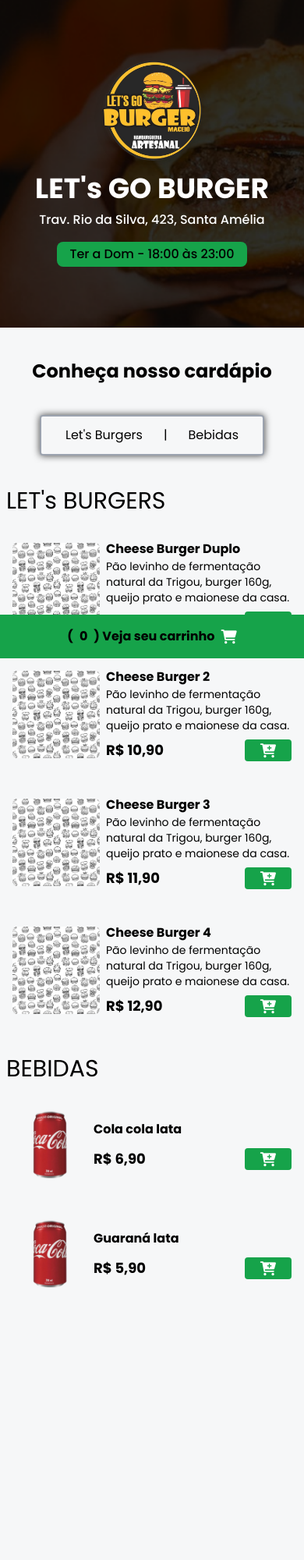
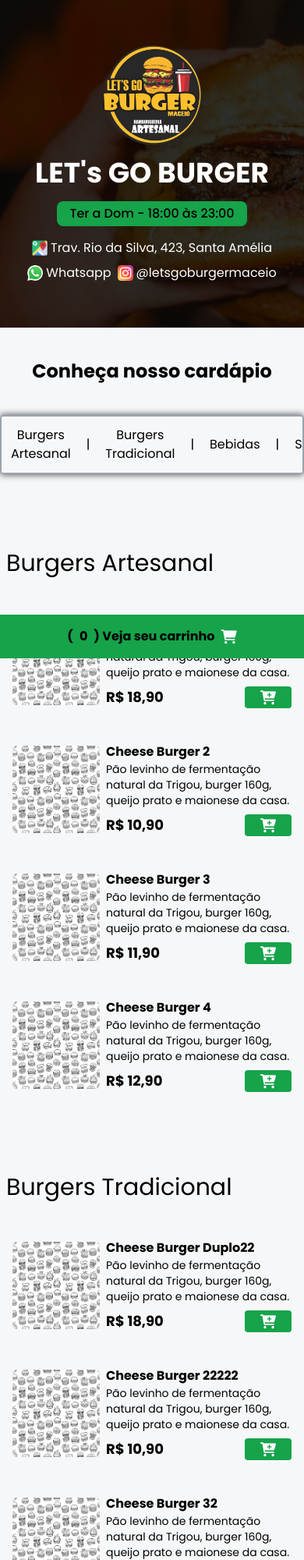
Before and after one commit to JcSouzaa01/CardapioOnline, a website: page index.html in a window 390 px wide. Shown: the top 2000 px of the page at 78% size. Before the commit the page ends 1776 px from the top, so only its background shows below. Drawn offline with nearby package versions, Linux system fonts and the light colour scheme.

Commit message:
página: Mudança geral
- Header: Adicionado links para endereço, whatsapp, instagram.
- Navegação: Ajustes e organização.
- Carrinho: Ajustado para receber muitos pedidos.
- Scripts: dupliquei para fazer exemplos.

```diff
--- a/index.html
+++ b/index.html
@@ -18,24 +18,30 @@
     <link rel="icon" href="./img/logo.png">
     <title>Let's Go Burger</title>
 </head>
-<body>
+<body id="body">
     <!-- HEADER -->
     <header class="w-full h-[420px] bg-home bg-cover bg-center">
         <div class="w-full h-full flex flex-col justify-center items-center">
+
             <img src="./img/logo.png" alt="Logo lets"
             class="w-32 h-32 rounded-full shadow-lg hover:scale-110 duration-200">
-            <h1 class="text-4xl mt-4 mb-2 font-bold text-white">
+            <h1 class="text-4xl mt-4 mb-4 font-bold text-white">
                 LET's GO BURGER
             </h1>
 
-            <ul class="">
-                <a class="text-white font-medium"
+            <div class="bg-green-600 px-4 py-1 rounded-lg" id="date-span">
+                <span class="font-medium">Ter a Dom - 18:00 às 23:00</span>
+            </div>
+
+            <ul class="mt-4">
+                <a class="flex gap-1 justify-center items-center text-white"
                     href="https://www.google.com/maps/place/R.+Gilberto+Vieira+Leite,+423+-+Tabuleiro+do+Martins,+Maceió+-+AL,+57060-175/@-9.5981522,-35.7691366,17z/data=!3m1!4b1!4m6!3m5!1s0x70148e9990ec9cd:0x585376631de4e2ce!8m2!3d-9.5981522!4d-35.7691366!16s%2Fg%2F11hb6st2lc?entry=ttu">
-                    Trav. Rio da Silva, 423, Santa Amélia</a>
+                    <img class="w-5 h-5" src="./img/google-maps.png" alt="maps"> Trav. Rio da Silva, 423, Santa Amélia</a>
             </ul>
 
-            <div class="bg-green-600 px-4 py-1 rounded-lg mt-4" id="date-span">
-                <span class="font-medium">Ter a Dom - 18:00 às 23:00</span>
+            <div class="flex gap-2 mt-2 md:gap-4">
+                <a class="flex gap-1 justify-center items-center  text-white" href="https://wa.me/82999211763"> <img src="./img/whatsapp-2.png" alt="whatsapp" class="w-5 h-5"> Whatsapp</a>
+                <a class="flex gap-1 justify-center items-center  text-white" href="https://www.instagram.com/letsgoburgermaceio/"><img src="./img/instagram-2.png" alt="whatsapp" class="w-5 h-5"> @letsgoburgermaceio</a>
             </div>
 
         </div>
@@ -46,36 +52,47 @@
         Conheça nosso cardápio
     </h2>
 
-    <nav class="flex mx-auto max-w-72 justify-evenly mb-10 items-center sticky top-2 p-1 bg-[#f6f7f8] rounded border-2 border-gray-400 border-solid ">
-        <ul class=" p-2">
-            <a href="#burgers">Let's Burgers</a>
-        </ul>
+    <!-- COMEÇO NAV-->
+    <nav class="flex mx-auto max-w-7xl gap-3 justify-evenly items-center sticky top-2 p-1 bg-[#f6f7f8] rounded border-2 border-gray-400 border-solid overflow-x-auto overflow-hidden ">
+        <a class="p-2 text-center" href="#artesanal">Burgers Artesanal</a>
         <div class="cursor-default">|</div>
-        <ul class=" p-2">
-            <a href="#bebidas">Bebidas</a>
-        </ul>
+        <a class="p-2 text-center" href="#tradicional">Burgers Tradicional</a>
+        <div class="cursor-default">|</div>
+        <a class="p-2 text-center" href="#bebidas">Bebidas</a>
+        <div class="cursor-default">|</div>
+        <a class="p-2 text-center" href="#sobremesa">Sobremesas</a>
     </nav>
-
+    <!-- FIM NAV-->
 
     <!-- INICIO MENU -->
     <div id="menu">
-        <h2 id="burgers" class="text-3xl md:text-4xl mb-6 mx-auto max-w-7xl px-2">LET's BURGERS</h2>
+        <h2 id="artesanal" class="text-3xl md:text-4xl mb-10 mx-auto max-w-7xl px-2 pt-24">Burgers Artesanal</h2>
         <!-- GRID BURGERS -->
-        <main id="burger-container" class="grid grid-cols-1 md:grid-cols-2 gap-7 md:gap-10 mx-auto max-w-7xl px-2 mb-10"></main>
+        <main id="burger-container" class="grid grid-cols-1 md:grid-cols-2 gap-7 md:gap-10 mx-auto max-w-7xl px-2 "></main>
         <!-- FIM GRID BURGERS -->
 
-        <h2 id="bebidas" class="text-3xl md:text-4xl mb-6 mx-auto max-w-7xl px-2">BEBIDAS</h2>
+        <h2 id="tradicional" class="text-3xl md:text-4xl mb-10 mx-auto max-w-7xl px-2 pt-24">Burgers Tradicional</h2>
+        <!-- GRID BURGERS -->
+        <main id="burger-container2" class="grid grid-cols-1 md:grid-cols-2 gap-7 md:gap-10 mx-auto max-w-7xl px-2 "></main>
+        <!-- FIM GRID BURGERS -->
+
+        <h2 id="bebidas" class="text-3xl md:text-4xl mb-10 mx-auto max-w-7xl px-2 pt-24">Bebidas</h2>
         <!-- GRID BEBIDAS -->
-        <div id="bebidas-container" class="grid grid-cols-1 md:grid-cols-2 gap-7 md:gap-10 mx-auto max-w-7xl px-2 mb-28"></div>
+        <div id="bebidas-container" class="grid grid-cols-1 md:grid-cols-2 gap-7 md:gap-10 mx-auto max-w-7xl px-2 "></div>
+        <!-- FIM GRID BEBIDAS -->
+
+        <h2 id="sobremesa" class="text-3xl md:text-4xl mb-10 mx-auto max-w-7xl px-2 pt-24">Sobremesas</h2>
+        <!-- GRID BEBIDAS -->
+        <div id="bebidas-container2" class="grid grid-cols-1 md:grid-cols-2 gap-7 md:gap-10 mx-auto max-w-7xl px-2 mb-28"></div>
         <!-- FIM GRID BEBIDAS -->
     </div>
     <!-- FIM MENU -->
 
     <!-- MODAL CART -->
     <div id="cart-modal" class="bg-black/60 w-full h-full fixed top-0 left-0 z-[99] items-center justify-center hidden">
-        <div class="bg-white p-5 rounded-md min-w-[90%] md:min-w-[600px]">
+        <div class="bg-white p-6 rounded-md min-w-[90%] h-[60%] md:min-w-[600px] overflow-auto">
 
-            <h2 class="text-center font-bold text-2xl mb-2">Meu Carrinho</h2>
+            <h2 class="text-center font-bold text-2xl mb-4">Meu Carrinho</h2>
 
             <div id="cart-items" class="flex justify-between mb-2 flex-col"></div>
 
--- a/script/bebidas.js
+++ b/script/bebidas.js
@@ -27,7 +27,8 @@
                     <p class="font-bold text-lg">R$ ${beverage.valor}</p>
                     <button class="bg-green-600 px-5 rounded add-to-cart-btn hover:scale-125 duration-200"
                         data-name="${beverage.name}"
-                        data-price="${beverage.price.toFixed(2)}">
+                        data-price="${beverage.price.toFixed(2)}"
+                        data-valor="${beverage.valor}">
                         <i class="fa fa-cart-plus text-lg text-white"></i>
                     </button>
                 </div>
@@ -36,3 +37,43 @@
         beverageContainer.appendChild(beverageElement);
     });
 });
+
+document.addEventListener('DOMContentLoaded', function () {
+    const beverages2 = [
+        {
+            name: 'Cola cola lata 111',
+            valor: '6,90',
+            price: 6.90,
+            image: './img/refri-1.png'
+        },
+        {
+            name: 'Guaraná lata 222',
+            valor: '5,90',
+            price: 5.90,
+            image: './img/refri-1.png'
+        }
+    ];
+
+    const beverageContainer2 = document.getElementById('bebidas-container2');
+
+    beverages2.forEach(beverage2 => {
+        const beverageElement2 = document.createElement('div');
+        beverageElement2.className = 'p-2 flex w-full gap-2 items-center';
+        beverageElement2.innerHTML = `
+            <img src="${beverage2.image}" alt="${beverage2.name}" class="w-24 h-24 rounded-md">
+            <div class="w-full">
+                <p class="font-bold">${beverage2.name}</p>
+                <div class="flex items-center gap-2 justify-between mt-3">
+                    <p class="font-bold text-lg">R$ ${beverage2.valor}</p>
+                    <button class="bg-green-600 px-5 rounded add-to-cart-btn hover:scale-125 duration-200"
+                        data-name="${beverage2.name}"
+                        data-price="${beverage2.price.toFixed(2)}"
+                        data-valor="${beverage2.valor}">
+                        <i class="fa fa-cart-plus text-lg text-white"></i>
+                    </button>
+                </div>
+            </div>
+        `;
+        beverageContainer2.appendChild(beverageElement2);
+    });
+});
--- a/script/burgers.js
+++ b/script/burgers.js
@@ -54,3 +54,60 @@
         burgerContainer.appendChild(burgerElement);
     });
 });
+
+document.addEventListener('DOMContentLoaded', function () {
+    const burgers1 = [
+        {
+            name: 'Cheese Burger Duplo22',
+            description: 'Pão levinho de fermentação natural da Trigou, burger 160g, queijo prato e maionese da casa.',
+            valor: '18,90',
+            price: 18.90,
+            image: './img/bg-2 1.png'
+        },
+        {
+            name: 'Cheese Burger 22222',
+            description: 'Pão levinho de fermentação natural da Trigou, burger 160g, queijo prato e maionese da casa.',
+            valor: '10,90',
+            price: 10.90,
+            image: './img/bg-2 1.png'
+        },
+        {
+            name: 'Cheese Burger 32',
+            description: 'Pão levinho de fermentação natural da Trigou, burger 160g, queijo prato e maionese da casa.',
+            valor: '11,90',
+            price: 11.90,
+            image: './img/bg-2 1.png'
+        },
+        {
+            name: 'Cheese Burger 42',
+            description: 'Pão levinho de fermentação natural da Trigou, burger 160g, queijo prato e maionese da casa.',
+            valor: '12,90',
+            price: 12.90,
+            image: './img/bg-2 1.png'
+        }
+    ];
+
+    const burgerContainer = document.getElementById('burger-container2');
+
+    burgers1.forEach(burger2 => {
+        const burgerElement2 = document.createElement('div');
+        burgerElement2.className = 'p-2 flex gap-2 items-center';
+        burgerElement2.innerHTML = `
+            <img src="${burger2.image}" alt="${burger2.name}" class="w-28 h-28 rounded-md">
+            <div>
+                <p class="font-bold">${burger2.name}</p>
+                <p class="text-sm">${burger2.description}</p>
+                <div class="flex items-center gap-2 justify-between mt-2">
+                    <p class="font-bold text-lg">R$ ${burger2.valor}</p>
+                    <button class="bg-green-600 px-5 rounded add-to-cart-btn hover:scale-125 duration-200"
+                        data-name="${burger2.name}"
+                        data-price="${burger2.price.toFixed(2)}"
+                        data-valor="${burger2.valor}">
+                        <i class="fa fa-cart-plus text-lg text-white"></i>
+                    </button>
+                </div>
+            </div>
+        `;
+        burgerContainer.appendChild(burgerElement2);
+    });
+});
--- a/script/scripts.js
+++ b/script/scripts.js
@@ -8,6 +8,7 @@
 const cartCounter = document.getElementById("cart-count")
 const addressInput = document.getElementById("address")
 const addressWarn = document.getElementById("address-warn")
+const body = document.getElementById("body")
 
 let cart = [];
 
@@ -15,18 +16,21 @@
 cartBtn.addEventListener("click", function(){
     updateCartModal();
     cartModal.style.display = "flex"
+    body.style.overflow = "hidden"
 })
 
 //fechar moral carrinho
 cartModal.addEventListener("click", function(event){
     if(event.target === cartModal){
         cartModal.style.display = "none"
+        body.style.overflow = "auto"
     }
 })
 
 //fechar no botão FECHAR
 closeModalBtn.addEventListener("click", function(){
     cartModal.style.display = "none"
+    body.style.overflow = "auto"
 })
 
 
@@ -190,7 +194,7 @@
     window.open(`https://wa.me/${telefone}?text=${menssagem} Endereço: ${addressInput.value}`, "_balnk")
 
     Toastify({
-        text: "Pedido Finalizado! Por favor, aconpanhar pelo whatsapp.",
+        text: "Pedido Finalizado! Por favor, acompanhar pelo whatsapp.",
         duration: 8000,
         newWindow: true,
         close: true,
--- a/styles/style.css
+++ b/styles/style.css
@@ -8,7 +8,7 @@
 nav{
     box-shadow: 0px 0px 10px rgb(0 0 0 / 75%);
 }
-nav ul a:hover{
+nav a:hover{
     --tw-bg-opacity: 1;
     background-color: rgb(229 231 235 / var(--tw-bg-opacity));
     border-radius: 0.25rem/* 4px */;
```
Also changed, not shown: img/google-maps.png (added), img/instagram-2.png (added), img/whatsapp-2.png (added), styles/output.css.
